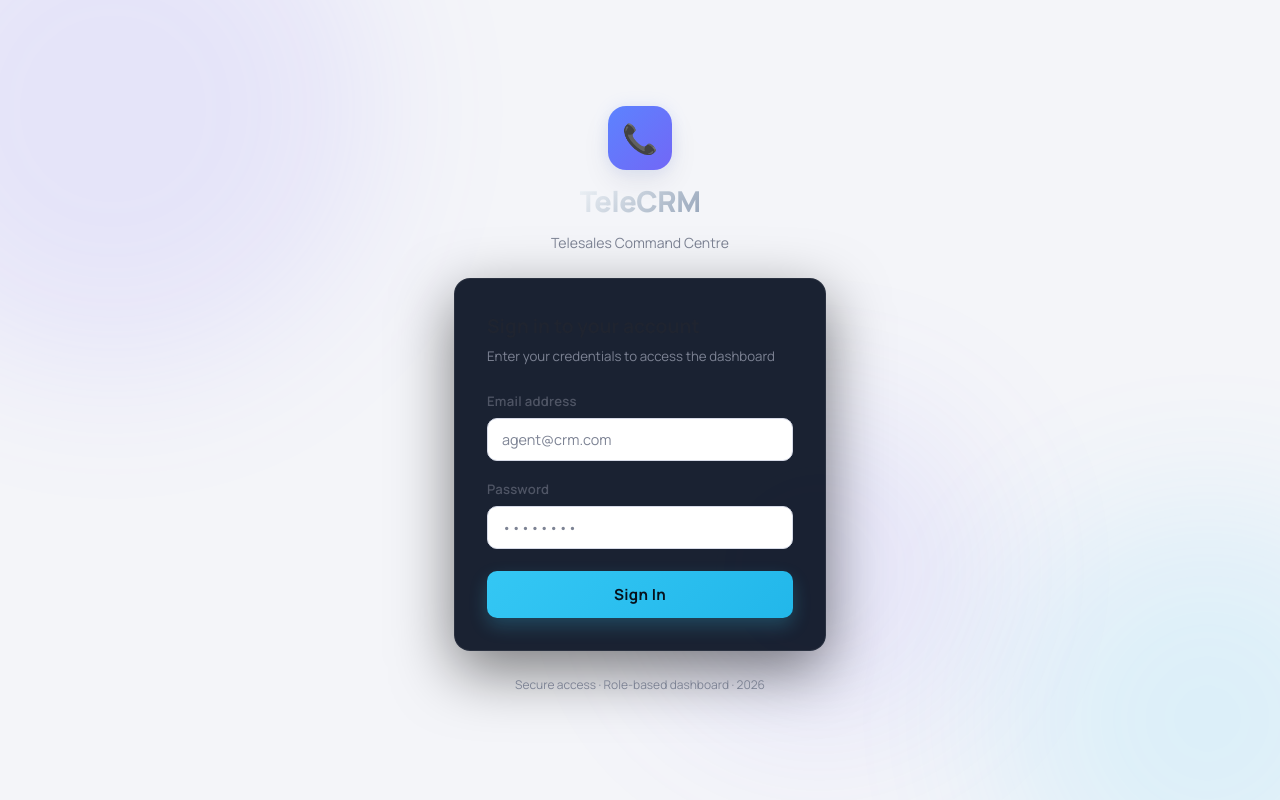
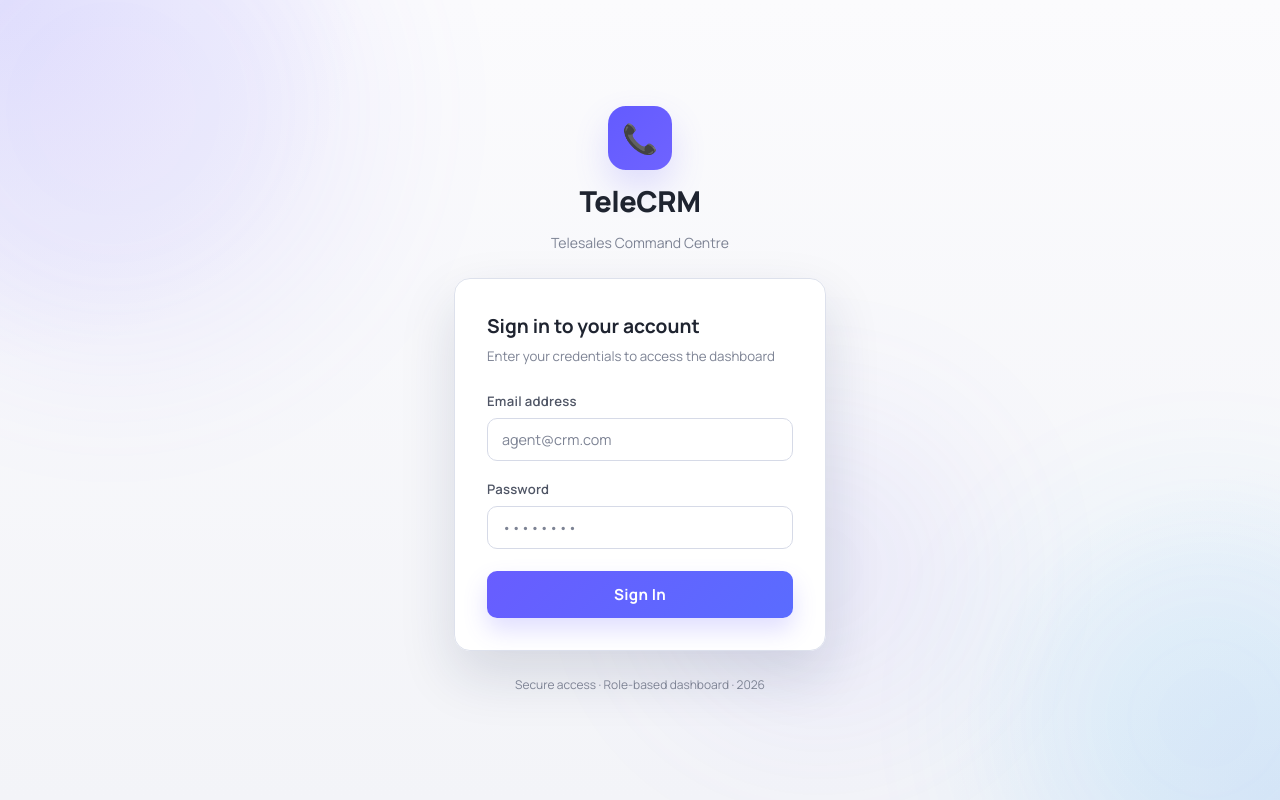
Before and after one commit to ramkrishna101/crm-telesales, a React (Vite) app in the folder frontend/: page /login in a window 1280 px wide. Built offline with nearby package versions, Linux system fonts and the light colour scheme.

Commit message:
Align login UI with dashboard theme

```diff
--- a/frontend/src/index.css
+++ b/frontend/src/index.css
@@ -64,7 +64,10 @@ input, textarea, select { font-family: inherit; }
     justify-content: center;
     position: relative;
     overflow: hidden;
-    background: var(--bg-base);
+    background:
+      radial-gradient(circle at top left, rgba(99, 91, 255, 0.12), transparent 24%),
+      radial-gradient(circle at bottom right, rgba(91, 141, 239, 0.12), transparent 22%),
+      linear-gradient(180deg, #fbfbfd 0%, #f3f4f8 100%);
   }
 
   .login-bg {
@@ -77,7 +80,7 @@ input, textarea, select { font-family: inherit; }
     position: absolute;
     border-radius: 50%;
     filter: blur(80px);
-    opacity: 0.12;
+    opacity: 0.08;
     animation: orb-drift 12s ease-in-out infinite alternate;
   }
 
@@ -137,12 +140,12 @@ input, textarea, select { font-family: inherit; }
   .login-logo {
     width: 64px;
     height: 64px;
-    background: linear-gradient(135deg, #5c83ff, #7267f6);
+    background: linear-gradient(135deg, #635bff, #6f63ff);
     border-radius: 18px;
     display: flex;
     align-items: center;
     justify-content: center;
-    box-shadow: var(--glow-accent), var(--shadow);
+    box-shadow: 0 16px 34px rgba(99, 91, 255, 0.18);
   }
 
   .login-logo-icon { font-size: 1.8rem; }
@@ -150,10 +153,7 @@ input, textarea, select { font-family: inherit; }
   .login-title {
     font-size: 1.8rem;
     font-weight: 800;
-    background: linear-gradient(135deg, #f1f5f9, #94a3b8);
-    -webkit-background-clip: text;
-    -webkit-text-fill-color: transparent;
-    background-clip: text;
+    color: var(--text-primary);
     letter-spacing: -0.5px;
   }
 
@@ -165,11 +165,11 @@ input, textarea, select { font-family: inherit; }
 
   .login-card {
     width: 100%;
-    background: rgba(17, 25, 42, 0.96);
-    border: 1px solid var(--border-subtle);
+    background: rgba(255, 255, 255, 0.96);
+    border: 1px solid #dde1ec;
     border-radius: var(--radius-xl);
     padding: 32px;
-    box-shadow: var(--shadow-lg);
+    box-shadow: 0 24px 56px rgba(24, 33, 77, 0.14);
   }
 
   .login-card-title {
@@ -227,8 +227,8 @@ input, textarea, select { font-family: inherit; }
   /* ── Login Button ────────────────────────────────────────────────────── */
   .login-btn {
     width: 100%;
-    background: linear-gradient(135deg, #34c7f4, #22b7ea);
-    color: #07111c;
+    background: linear-gradient(135deg, #685dff, #5a6cff);
+    color: #ffffff;
     border: none;
     border-radius: var(--radius);
     padding: 13px;
@@ -236,14 +236,14 @@ input, textarea, select { font-family: inherit; }
     font-weight: 700;
     letter-spacing: 0.02em;
     transition: all 0.2s;
-    box-shadow: 0 8px 18px rgba(52, 199, 244, 0.22);
+    box-shadow: 0 12px 24px rgba(99, 91, 255, 0.2);
     margin-top: 4px;
   }
 
   .login-btn:hover:not(:disabled) {
-    background: linear-gradient(135deg, #49cff7, #29bef0);
+    background: linear-gradient(135deg, #5d52fa, #4f61f5);
     transform: translateY(-1px);
-    box-shadow: 0 10px 20px rgba(52, 199, 244, 0.24);
+    box-shadow: 0 14px 28px rgba(99, 91, 255, 0.24);
   }
 
   .login-btn:active:not(:disabled) { transform: translateY(0); }
@@ -264,7 +264,7 @@ input, textarea, select { font-family: inherit; }
     width: 16px;
     height: 16px;
     border: 2px solid rgba(255, 255, 255, 0.3);
-    border-top-color: #07111c;
+    border-top-color: #ffffff;
     border-radius: 50%;
     animation: spin 0.7s linear infinite;
     display: inline-block;
```
